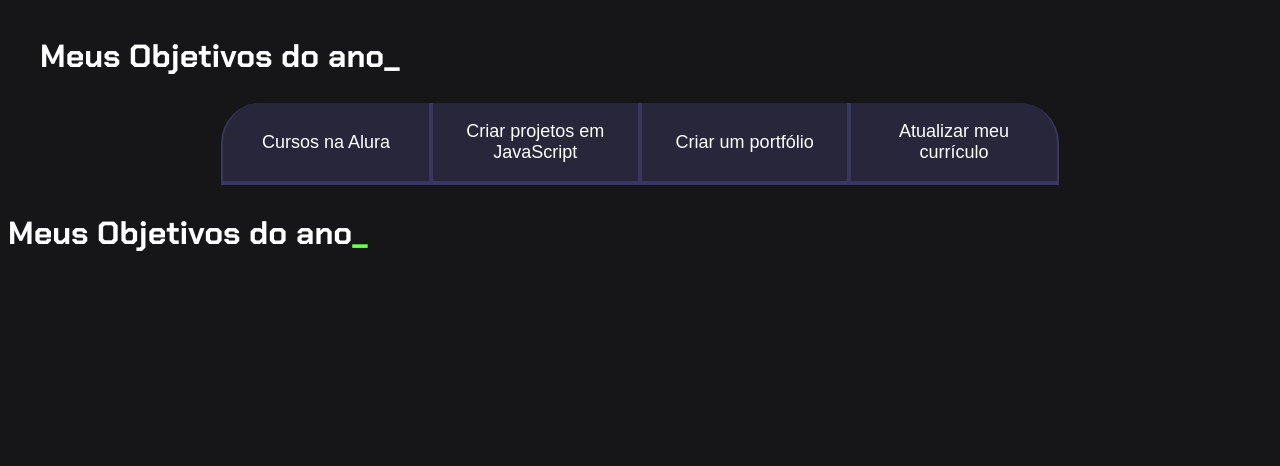
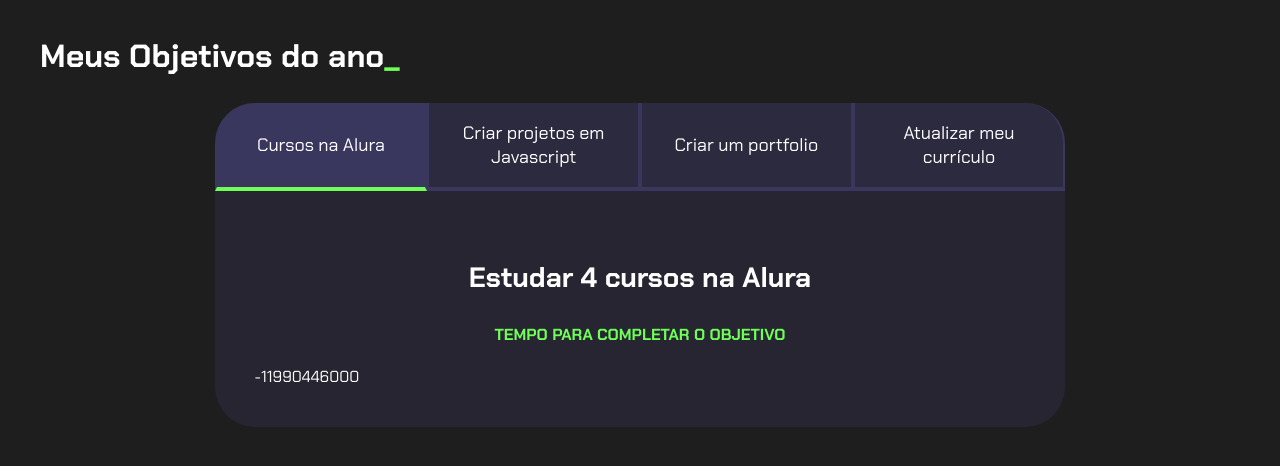
Before and after one commit to ChrisHUB07/christian-1tri-p2, a plain HTML site: page index.html in a window 1280 px wide. Both pictures are taken after a click on the button "Cursos na Alura". Drawn offline with Linux system fonts and the light colour scheme.

Commit message:
Add files via upload

```diff
--- a/index.html
+++ b/index.html
@@ -1,33 +1,45 @@
-
-
 <!DOCTYPE html>
 <html lang="pt-br">
-
 <head>
-
-  <meta charset="UTF-8">
-  <meta name="viewport" content="width=device-width, initial-scale=1.0">
-  <title>Meus objetivos do ano</title>
-  <link rel="stylesheet" href="style.css">
-
+    <meta charset="UTF-8">
+    <meta name="viewport" content="width=device-width, initial-scale=1.0">
+    <title>Meus objetivos do ano</title>
+    <link rel="stylesheet" href="style.css">
 </head>
 <body>
-
+    <section class="conteudo-principal">
+        <h2 class="titulo-principal">Meus Objetivos do ano<span>_</span></h2>
+        <div class="conteudo">
+        <div class="botoes">
+            <button class="botao ativo">Cursos na Alura</button>
+            <button class="botao">Criar projetos em Javascript</button>
+            <button class="botao">Criar um portfolio</button>
+            <button class="botao">Atualizar meu currículo</button>
+        </div>
+        <div class="abas-textos">
+            <div class="aba-conteudo ativo">
+                <h3 class="aba-conteudo-titulo-principal">Estudar 4 cursos na Alura</h3>
+                <h4 class="aba-conteudo-titulo-secundario">Tempo para completar o objetivo</h4>
+                <div class="contador"></div>
+            </div>
+            <div class="aba-conteudo">
+                <h3 class="aba-conteudo-titulo-principal">Criar 5 projetos em Javascript</h3>
+                <h4 class="aba-conteudo-titulo-secundario">Tempo para completar o objetivo</h4>
+                <div class="contador"></div>
+            </div>
+            <div class="aba-conteudo">
+                <h3 class="aba-conteudo-titulo-principal">Criar um portfolio com os meus 3 melhores projetos</h3>
+                <h4 class="aba-conteudo-titulo-secundario">Tempo para completar o objetivo</h4>
+                <div class="contador"></div>
+            </div>
+            <div class="aba-conteudo">
+                <h3 class="aba-conteudo-titulo-principal">Atualizar meu curriculo com os certificados da Alura</h3>
+                <h4 class="aba-conteudo-titulo-secundario">Tempo para completar o objetivo</h4>
+                <div class="contador"></div>
+            </div>
+        </div>
+    </div>
+    </section>
+    <script src="main.js"></script>
 </body>
 </html>
-
-<body>
-  <section class="conteudo-principal">
-    <h2 class="titulo-principal">Meus Objetivos do ano_</h2>
-    <div class="botoes">
-      <button class="botao">Cursos na Alura</button>
-      <button class="botao">Criar projetos em JavaScript</button>
-      <button class="botao">Criar um portfólio</button>
-      <button class="botao">Atualizar meu currículo</button>
-    </div>
-  </section>
-
-</body>
-
-</html>
-<h2 class="titulo-principal">Meus Objetivos do ano<span>_</span></h2>
--- /dev/null
+++ b/main.js
@@ -0,0 +1,21 @@
+const botoes = document.querySelectorAll(".botao");
+const textos = document.querySelectorAll(".aba-conteudo");
+
+for (let i = 0; i < botoes.length; i++) {
+    botoes[i].onclick = function () {
+
+        for (let j = 0; j < botoes.length; j++) {
+            botoes[j].classList.remove("ativo");
+            textos[j].classList.remove("ativo");
+        }
+
+        botoes[i].classList.add("ativo");
+        textos[i].classList.add("ativo");
+    }
+}
+
+const contadores = document.querySelectorAll(".contador");
+const tempoObjetivo1 = new Date("2023-10-05T00:00:00");
+let tempoAtual = new Date();
+
+contadores[0].textContent = tempoObjetivo1 - tempoAtual;
--- a/style.css
+++ b/style.css
@@ -1,7 +1,7 @@
-@import url('https://fonts.googleapis.com/css?family=Chakra+Petch:wght@400;700&display=swap');
+@import url('https://fonts.googleapis.com/css2?family=Chakra+Petch:wght@400;700&display=swap');
 
 :root {
-  --cor-de-fundo: #161618;
+    --cor-de-fundo: #1E1E1E;
     --verde: #6FFF57;
     --branco: #FFFFFF;
     --botao-ativo: #3A375E;
@@ -14,6 +14,8 @@ body {
     color: var(--branco);
     font-family: 'Chakra Petch', sans-serif;
 }
+
+
 .conteudo-principal {
     display: flex;
     flex-direction: column;
@@ -23,16 +25,20 @@ body {
     width: 100%;
     margin: 0 auto;
 }
+
 .titulo-principal {
     text-align: left;
     width: 100%;
     font-size: 32px;
 }
+
 .titulo-principal span {
     color: var(--verde);
 }
+
+
 .botao {
-    font-family: "Crakra Petch", sans-serif;
+    font-family: 'Chakra Petch', sans-serif;
     background-color: var(--botao-inativo);
     color: var(--branco);
     display: flex;
@@ -46,9 +52,43 @@ body {
     border-right: 2px solid var(--botao-ativo);
     border-top: none;
 }
+
+.botao:first-child {
+    border-radius: 40px 40px 0 0;
+}
+
 .botoes {
     display: block;
 }
+
+.botao.ativo{
+    background-color: var(--botao-ativo);
+    border-bottom: 4px solid var(--verde);
+}
+
+.abas-textos{
+    background-color: var(--texto-fundo);
+    padding: 40px;
+    border-radius: 0 0 40px 40px;
+}
+.aba-conteudo.ativo{
+    display:block;
+}
+
+.aba-conteudo{
+    display: none;
+}
+
+.aba-conteudo-titulo-principal{
+    font-size: 28px;
+    text-align: center;
+}
+.aba-conteudo-titulo-secundario{
+    text-align: center;
+    color: var(--verde);
+    text-transform: uppercase;
+}
+
 
 @media screen and (min-width: 768px) {
     .botoes {
```
Lines whose indentation alone changed are shown as unchanged.
